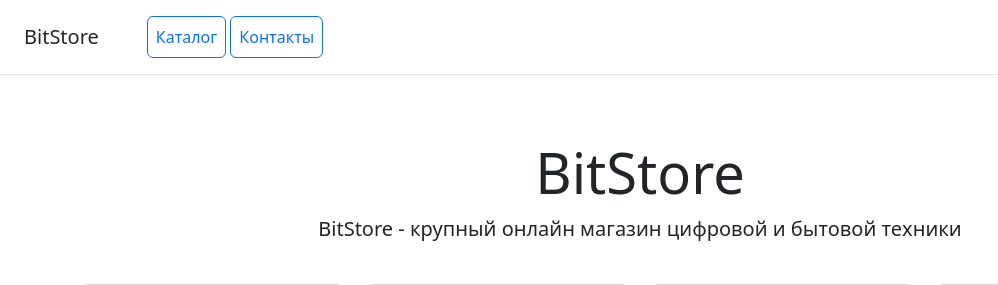
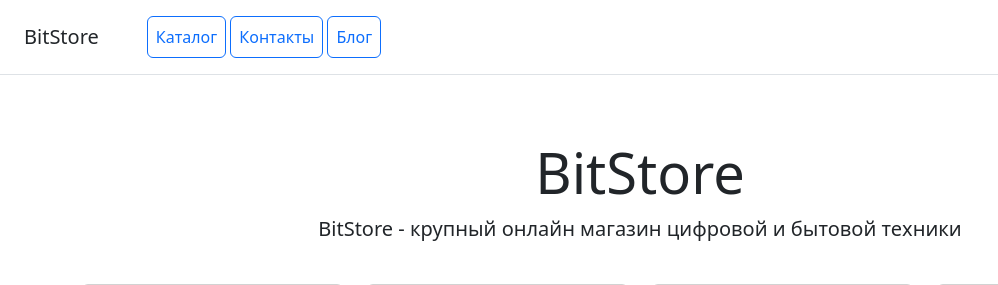
Before and after one commit to IceDisel/django-online-store, a Django app: page / in a window 1280 px wide. Shown: the top 285 px of the page, without its empty margins (0-998 px from the left). Run offline with Django 5.2, Linux system fonts and the light colour scheme; data comes from the database, SQL or seed files in the repository; some libraries are stand-ins or nearby versions.

Commit message:
add button blog

```diff
--- a/catalog/templates/catalog/includes/inc_main_menu.html
+++ b/catalog/templates/catalog/includes/inc_main_menu.html
@@ -3,5 +3,6 @@
     <nav class="ms-5">
         <a class="p-2 btn btn-outline-primary" href="{% url 'catalog:index' %}">Каталог</a>
         <a class="p-2 btn btn-outline-primary" href="{% url 'catalog:contacts' %}">Контакты</a>
+        <a class="p-2 btn btn-outline-primary" href="{% url 'blog:blogpost_list' %}">Блог</a>
     </nav>
 </div>
```
